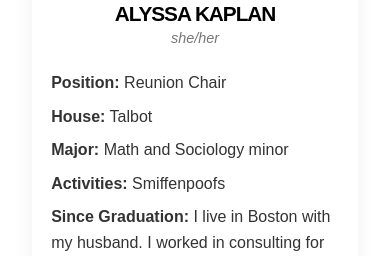
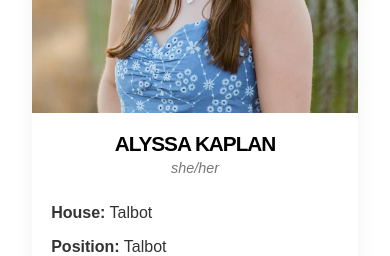
Before and after one commit to annamiriams/smithcollege2016, a React (Vite) app: page /about in a window 390 px wide. Shown: the part 588-844 px from the top of the page. Built offline with nearby package versions, Linux system fonts and the light colour scheme; a web font is replaced by a local one.

Commit message:
made role-card images taller to make the overall appearance look nicer

```diff
--- a/src/components/About/CabinetRoleCard.jsx
+++ b/src/components/About/CabinetRoleCard.jsx
@@ -15,8 +15,7 @@ const CabinetRoleCard = ({
             <img
                 src={`/${image}.jpg`}
                 alt={`${name}'s photo`}
-                // Shifting Tia and Kristin's photos down
-                className={`card-image ${name === "Tia Karapoulios" ? "adjust-crop-mobile" : name === "Kristin Rivers" ? "adjust-crop-mobile" : ""}`}
+                className={`card-image`}
                 />
             <div className="card-content">
                 <div className="card-header">
@@ -24,8 +23,8 @@ const CabinetRoleCard = ({
                     <span className="pronouns">{pronouns}</span>
                 </div>
                 <div className="card-info">
-                    <p><strong>Position:</strong> {position}</p>
                     <p><strong>House:</strong> {house}</p>
+                    <p><strong>Position:</strong> {house}</p>
                     <p><strong>Major:</strong> {major}</p>
                     <p><strong>Activities:</strong> {activities}</p>
                     <p><strong>Since Graduation:</strong> {sinceGraduation}</p>
--- a/src/styles/role-card.css
+++ b/src/styles/role-card.css
@@ -78,7 +78,7 @@
     }
 
     .card-image {
-        height: 320px;
+        height: 450px;
     }
 
     .card-header h3 {
@@ -92,9 +92,4 @@
     .card-info {
         font-size: 0.95rem;
     }
-
-    /* Shift crop focus downward; currently just used for Tia and Kristin's photos on mobile */
-    .card-image.adjust-crop-mobile {
-        object-position: 0% 30%;
-    }
 }
```
